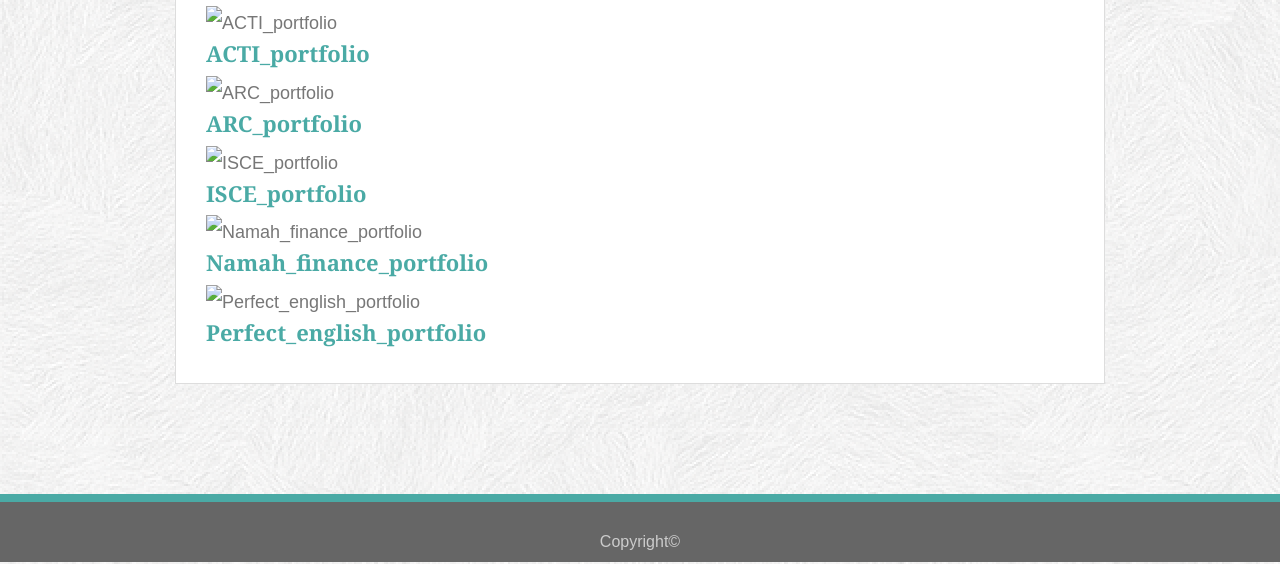
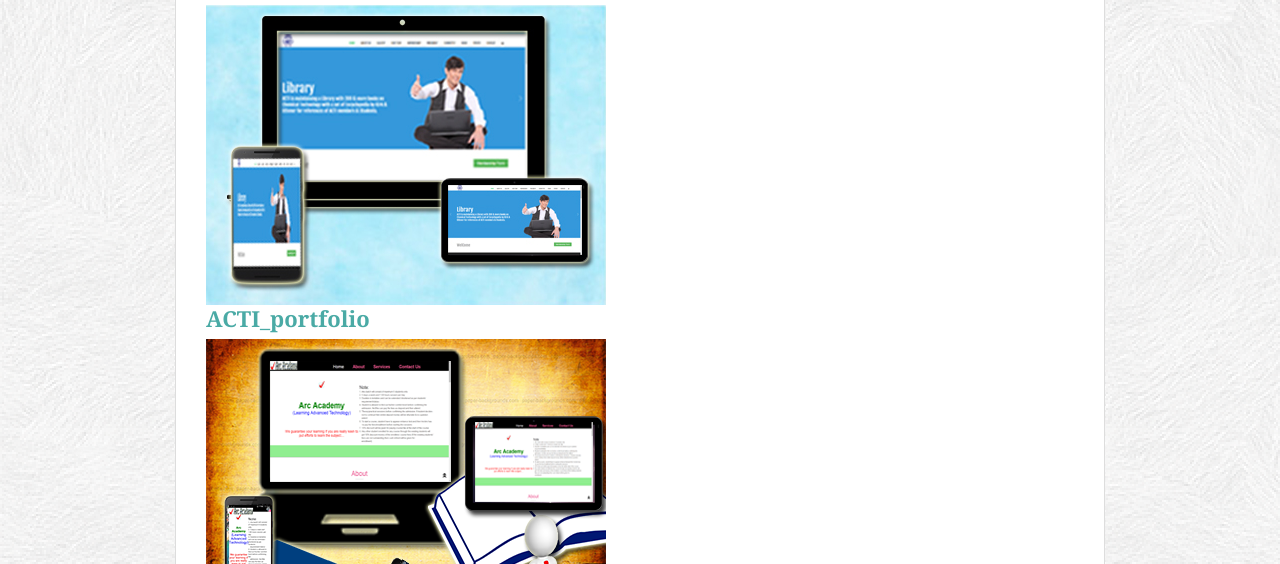
Before and after one commit to ravipjoshi/Responsive-Portfolio, a plain HTML site: page portfolio.html in a window 1280 px wide. Shown: the part 236-800 px from the top of the page. Drawn offline with nearby package versions, Linux system fonts and the light colour scheme; files that its build step writes are made by us from their sources; files whose address does not match are found by name.

Commit message:
updated all html files with correct relative path and updated css file for the same

```diff
--- a/portfolio.html
+++ b/portfolio.html
@@ -5,7 +5,7 @@
     <meta name="viewport" content="width=device-width, initial-scale=1.0">
     <meta http-equiv="X-UA-Compatible" content="ie=edge">
     <link rel="stylesheet" href="https://maxcdn.bootstrapcdn.com/bootstrap/4.0.0/css/bootstrap.min.css">
-    <link rel="stylesheet" href="css/style.css">
+    <link rel="stylesheet" href="asset/css/style.css">
     <link rel="stylesheet" href="">
     <title>Bootstrap-Portfolio</title>
 </head>
@@ -31,27 +31,27 @@
                     <h1>Portfolio</h1>
 
                     <div class="work">
-                      <img src="images/ACTI_portfolio.jpg" alt="ACTI_portfolio">
+                      <img src="asset/images/ACTI_portfolio.jpg" alt="ACTI_portfolio">
 
                       <h3>ACTI_portfolio</h3>
                     </div>
                     <div class="work">
-                      <img src="images/ARC_portfolio.png" alt="ARC_portfolio">
+                      <img src="asset/images/ARC_portfolio.png" alt="ARC_portfolio">
 
                       <h3>ARC_portfolio</h3>
                     </div>
                     <div class="work">
-                      <img src="images/ISCE_portfolio0.jpg" alt="ISCE_portfolio">
+                      <img src="asset/images/ISCE_portfolio0.jpg" alt="ISCE_portfolio">
 
                       <h3>ISCE_portfolio</h3>
                     </div>
                     <div class="work">
-                      <img src="images/Namah_finance_portfolio.jpg" alt="Namah_finance_portfolio">
+                      <img src="asset/images/Namah_finance_portfolio.jpg" alt="Namah_finance_portfolio">
 
                       <h3>Namah_finance_portfolio</h3>
                     </div>
                     <div class="work">
-                      <img src="images/Perfect_english_portfolio.jpg" alt="Perfect_english_portfolio">
+                      <img src="asset/images/Perfect_english_portfolio.jpg" alt="Perfect_english_portfolio">
 
                       <h3>Perfect_english_portfolio</h3>
                     </div>
```
Also changed, not shown: contact.html (+1 -1 lines), index.html (+1 -1 lines).
